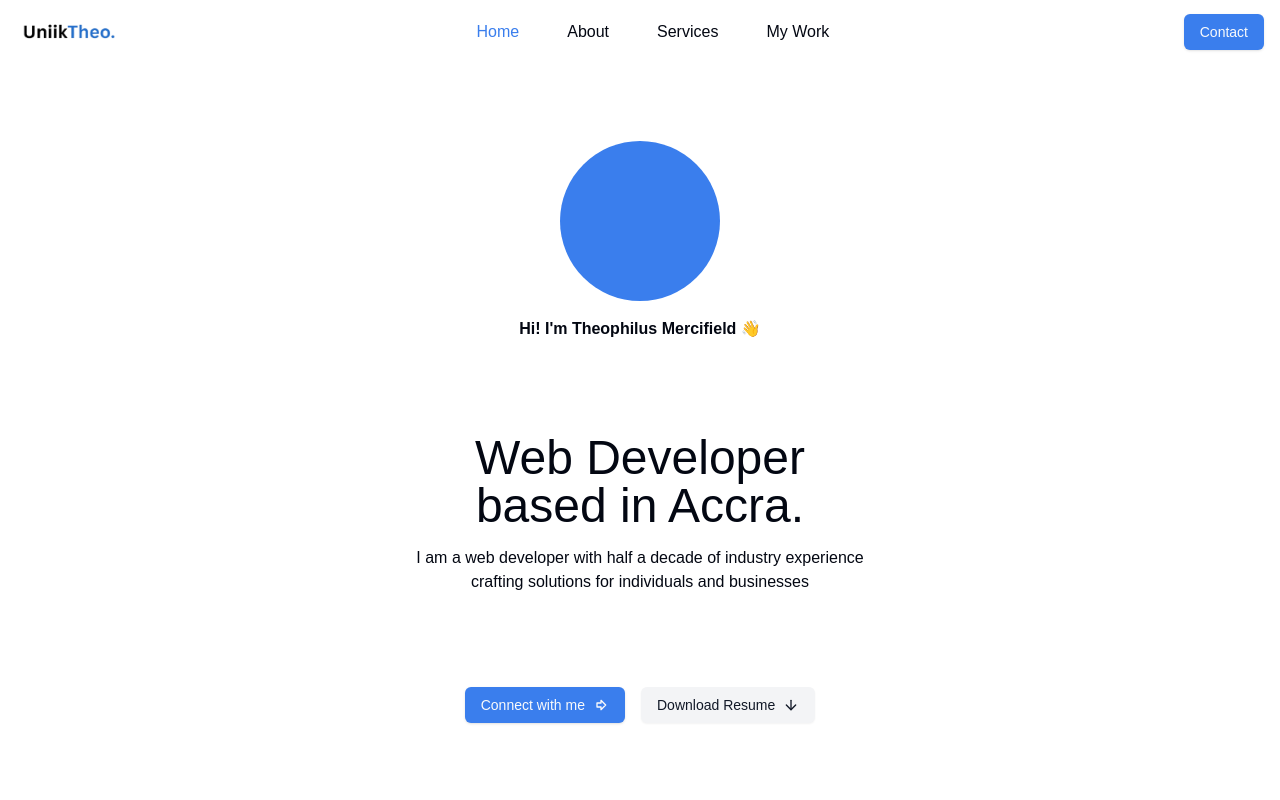
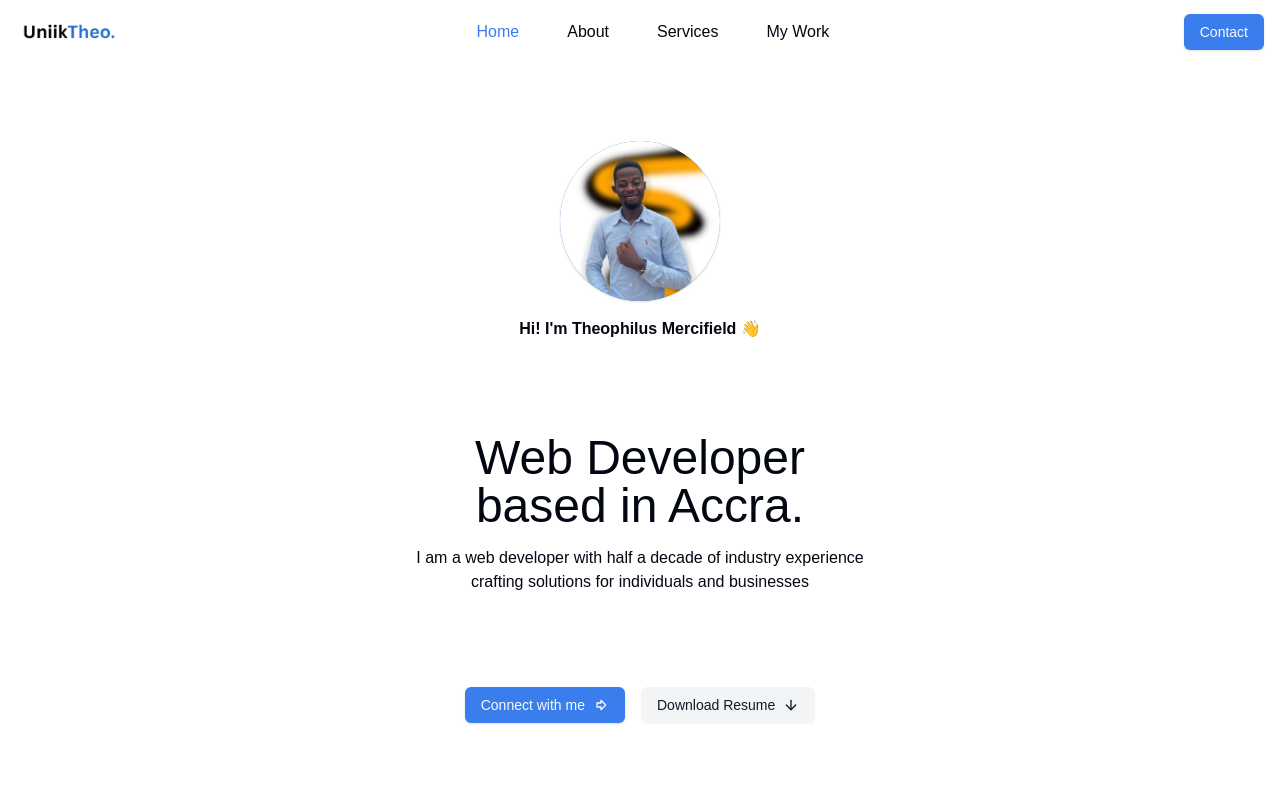
Before and after one commit to uniquetheo/uniiktheo, a Next.js app: page / in a window 1280 px wide. Shown: the top 800 px of the page. Built offline with nearby package versions, Linux system fonts and the light colour scheme.

Commit message:
add my picture

```diff
--- a/components/HeroSection.jsx
+++ b/components/HeroSection.jsx
@@ -2,13 +2,22 @@ import React from "react";
 import { Button } from "./ui/button";
 import { ArrowDown } from "lucide-react";
 import { ArrowBigRight } from "lucide-react";
+import Image from "next/image";
 
 const HeroSection = () => {
   return (
     <div id="home" className="w-full min-h-[calc(100vh-64px)] mt-16">
       <div className="min-h-[calc(100vh-64px)] flex flex-col justify-evenly items-center gap-4">
         <div className="avatar w-full flex flex-col items-center gap-4">
-          <div className="aspect-square w-40 h-40 bg-primary rounded-full"></div>
+          <div className="aspect-square w-40 h-40 bg-primary rounded-full overflow-hidden shadow">
+            <Image
+              src="/images/me-.png"
+              alt="me"
+              width={1440}
+              height={1440}
+              className="object-contain w-40"
+            />
+          </div>
           <h3 className="text-center font-semibold">
             Hi! I'm Theophilus Mercifield 👋
           </h3>
--- a/components/LandingPage.jsx
+++ b/components/LandingPage.jsx
@@ -1,4 +1,5 @@
 import React from "react";
+import Particles from "react-tsparticles";
 import HeroSection from "./HeroSection";
 import AboutSection from "./AboutSection";
 import Services from "./Services";
@@ -7,7 +8,7 @@ import Contact from "./Contact";
 
 const LandingPage = () => {
   return (
-    <div className="flex flex-col gap-12">
+    <div className="flex flex-col gap-12 relative">
       <HeroSection />
       <AboutSection />
       <Services />
--- a/package.json
+++ b/package.json
@@ -17,6 +17,7 @@
     "next-themes": "^0.4.4",
     "react": "^19.0.0",
     "react-dom": "^19.0.0",
+    "react-tsparticles": "^2.12.2",
     "tailwind-merge": "^3.0.1",
     "tailwindcss-animate": "^1.0.7"
   },
```
Also changed, not shown: public/images/me-.png (added), 1 other file (tests, documents, lock files or other folders).
